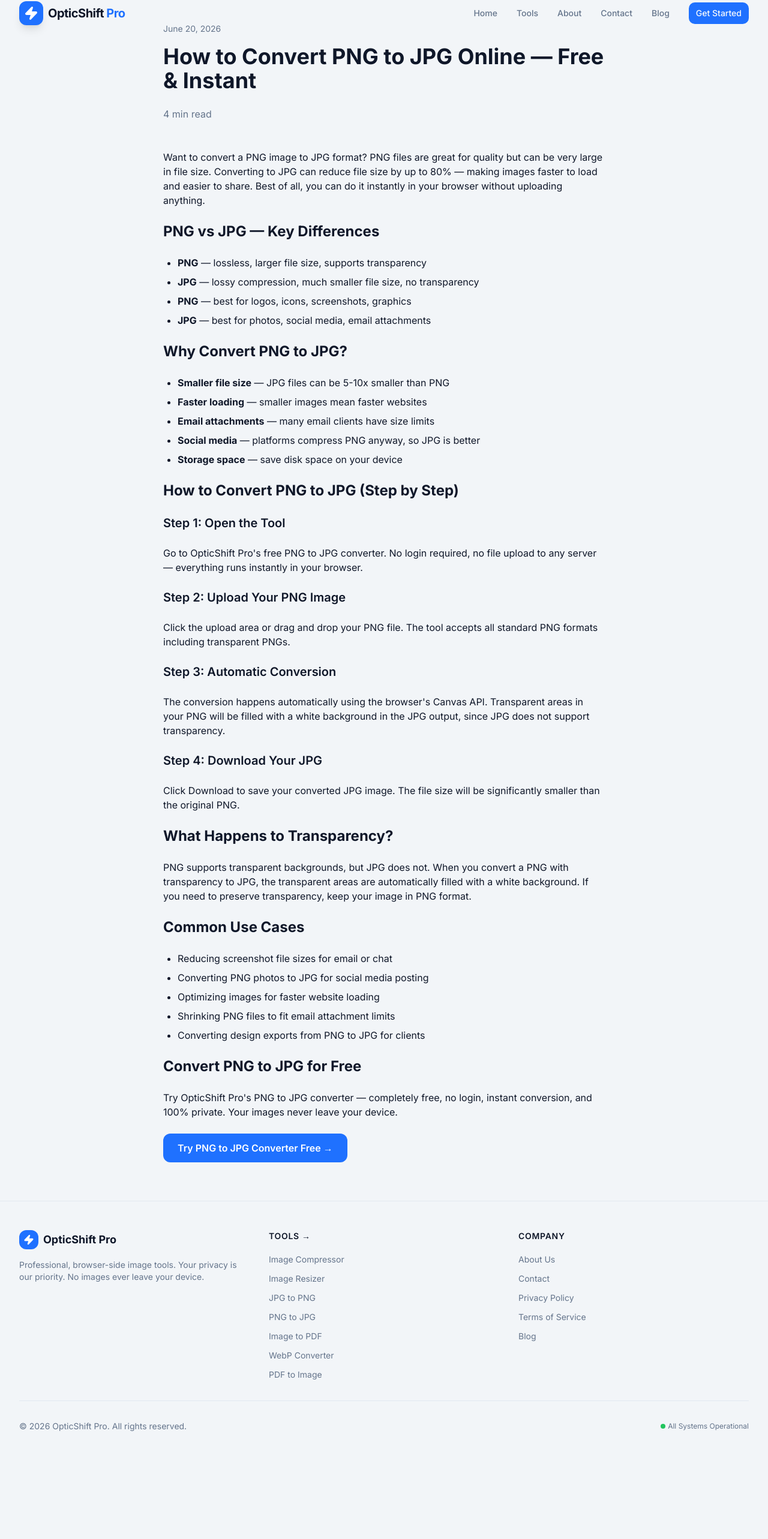
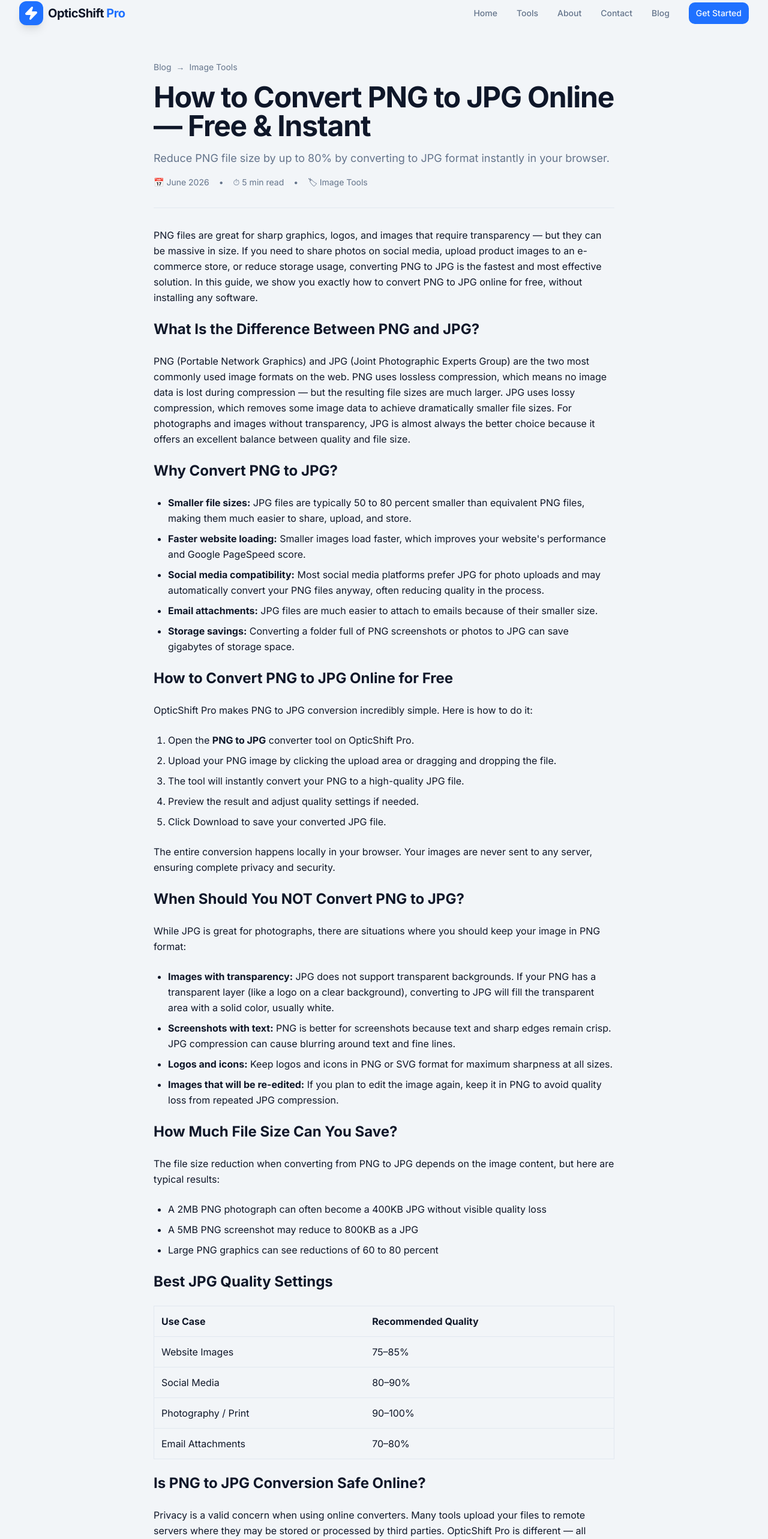
Before and after one commit to surajkumar122024-star/ok01, a Next.js app: page /blog/how-to-convert-png-to-jpg in a window 1280 px wide. Shown: the part 26-2592 px from the top of the page at 60% size. Before the commit the page ends 2462 px from the top, so only its background shows below. Built offline with nearby package versions, Linux system fonts and the light colour scheme.

Commit message:
Revise PNG to JPG conversion blog post
Updated the blog post on converting PNG to JPG with improved metadata, enhanced content, and better structure for readability.

```diff
--- a/src/app/blog/how-to-convert-png-to-jpg/page.tsx
+++ b/src/app/blog/how-to-convert-png-to-jpg/page.tsx
@@ -1,101 +1,204 @@
-export const metadata = {
-  title: 'How to Convert PNG to JPG Free Online',
-  description: 'Convert PNG images to JPG format instantly in your browser. Reduce file size with no quality loss — free and private.',
-};
-export default function BlogPost() {
+import { Metadata } from 'next'
+import Link from 'next/link'
+
+export const metadata: Metadata = {
+  title: 'How to Convert PNG to JPG Online — Free & Instant | OpticShift Pro',
+  description: 'Convert PNG images to JPG format online for free. Reduce file size by up to 80% instantly in your browser with zero uploads and full privacy.',
+  keywords: 'png to jpg, convert png to jpg, png to jpeg online, free png converter, png to jpg no upload',
+}
+
+export default function PngToJpgArticle() {
   return (
-    <main className="max-w-3xl mx-auto px-4 py-16">
-      <p className="text-sm text-muted-foreground mb-4">June 20, 2026</p>
-      <h1 className="text-4xl font-bold mb-6">
+    <article className="min-h-screen pt-32 pb-20 px-4">
+      <div className="max-w-3xl mx-auto space-y-8">
+
+        {/* Header */}
+        <div className="space-y-4">
+          <div className="flex items-center gap-2 text-sm text-muted-foreground">
+            <span>Blog</span>
+            <span>→</span>
+            <span>Image Tools</span>
+          </div>
+          <h1 className="text-4xl md:text-5xl font-bold tracking-tight leading-tight">
             How to Convert PNG to JPG Online — Free & Instant
           </h1>
-      <p className="text-muted-foreground mb-12">4 min read</p>
+          <p className="text-muted-foreground text-lg">
+            Reduce PNG file size by up to 80% by converting to JPG format instantly in your browser.
+          </p>
+          <div className="flex items-center gap-4 text-sm text-muted-foreground">
+            <span>📅 June 2026</span>
+            <span>•</span>
+            <span>⏱ 5 min read</span>
+            <span>•</span>
+            <span>🏷 Image Tools</span>
+          </div>
+        </div>
 
-      <div className="prose prose-lg max-w-none space-y-6 text-foreground">
+        <hr className="border-border" />
+
+        {/* Content */}
+        <div className="prose prose-neutral dark:prose-invert max-w-none space-y-6 text-base leading-relaxed">
 
           <p>
-          Want to convert a PNG image to JPG format? PNG files are great for
-          quality but can be very large in file size. Converting to JPG can
-          reduce file size by up to 80% — making images faster to load and
-          easier to share. Best of all, you can do it instantly in your browser
-          without uploading anything.
+            PNG files are great for sharp graphics, logos, and images that require transparency — but they can be massive in size. If you need to share photos on social media, upload product images to an e-commerce store, or reduce storage usage, converting PNG to JPG is the fastest and most effective solution. In this guide, we show you exactly how to convert PNG to JPG online for free, without installing any software.
           </p>
 
-        <h2 className="text-2xl font-bold mt-8">PNG vs JPG — Key Differences</h2>
-        <ul className="list-disc pl-6 space-y-2">
-          <li><strong>PNG</strong> — lossless, larger file size, supports transparency</li>
-          <li><strong>JPG</strong> — lossy compression, much smaller file size, no transparency</li>
-          <li><strong>PNG</strong> — best for logos, icons, screenshots, graphics</li>
-          <li><strong>JPG</strong> — best for photos, social media, email attachments</li>
-        </ul>
+          <h2 className="text-2xl font-bold mt-8">What Is the Difference Between PNG and JPG?</h2>
+          <p>
+            PNG (Portable Network Graphics) and JPG (Joint Photographic Experts Group) are the two most commonly used image formats on the web. PNG uses lossless compression, which means no image data is lost during compression — but the resulting file sizes are much larger. JPG uses lossy compression, which removes some image data to achieve dramatically smaller file sizes. For photographs and images without transparency, JPG is almost always the better choice because it offers an excellent balance between quality and file size.
+          </p>
 
           <h2 className="text-2xl font-bold mt-8">Why Convert PNG to JPG?</h2>
           <ul className="list-disc pl-6 space-y-2">
-          <li><strong>Smaller file size</strong> — JPG files can be 5-10x smaller than PNG</li>
-          <li><strong>Faster loading</strong> — smaller images mean faster websites</li>
-          <li><strong>Email attachments</strong> — many email clients have size limits</li>
-          <li><strong>Social media</strong> — platforms compress PNG anyway, so JPG is better</li>
-          <li><strong>Storage space</strong> — save disk space on your device</li>
+            <li><strong>Smaller file sizes:</strong> JPG files are typically 50 to 80 percent smaller than equivalent PNG files, making them much easier to share, upload, and store.</li>
+            <li><strong>Faster website loading:</strong> Smaller images load faster, which improves your website's performance and Google PageSpeed score.</li>
+            <li><strong>Social media compatibility:</strong> Most social media platforms prefer JPG for photo uploads and may automatically convert your PNG files anyway, often reducing quality in the process.</li>
+            <li><strong>Email attachments:</strong> JPG files are much easier to attach to emails because of their smaller size.</li>
+            <li><strong>Storage savings:</strong> Converting a folder full of PNG screenshots or photos to JPG can save gigabytes of storage space.</li>
           </ul>
 
-        <h2 className="text-2xl font-bold mt-8">How to Convert PNG to JPG (Step by Step)</h2>
-
-        <h3 className="text-xl font-semibold mt-6">Step 1: Open the Tool</h3>
+          <h2 className="text-2xl font-bold mt-8">How to Convert PNG to JPG Online for Free</h2>
           <p>
-          Go to OpticShift Pro's free PNG to JPG converter. No login required,
-          no file upload to any server — everything runs instantly in your browser.
+            OpticShift Pro makes PNG to JPG conversion incredibly simple. Here is how to do it:
+          </p>
+          <ol className="list-decimal pl-6 space-y-2">
+            <li>Open the <strong>PNG to JPG</strong> converter tool on OpticShift Pro.</li>
+            <li>Upload your PNG image by clicking the upload area or dragging and dropping the file.</li>
+            <li>The tool will instantly convert your PNG to a high-quality JPG file.</li>
+            <li>Preview the result and adjust quality settings if needed.</li>
+            <li>Click Download to save your converted JPG file.</li>
+          </ol>
+          <p>
+            The entire conversion happens locally in your browser. Your images are never sent to any server, ensuring complete privacy and security.
           </p>
 
-        <h3 className="text-xl font-semibold mt-6">Step 2: Upload Your PNG Image</h3>
+          <h2 className="text-2xl font-bold mt-8">When Should You NOT Convert PNG to JPG?</h2>
           <p>
-          Click the upload area or drag and drop your PNG file.
-          The tool accepts all standard PNG formats including transparent PNGs.
+            While JPG is great for photographs, there are situations where you should keep your image in PNG format:
+          </p>
+          <ul className="list-disc pl-6 space-y-2">
+            <li><strong>Images with transparency:</strong> JPG does not support transparent backgrounds. If your PNG has a transparent layer (like a logo on a clear background), converting to JPG will fill the transparent area with a solid color, usually white.</li>
+            <li><strong>Screenshots with text:</strong> PNG is better for screenshots because text and sharp edges remain crisp. JPG compression can cause blurring around text and fine lines.</li>
+            <li><strong>Logos and icons:</strong> Keep logos and icons in PNG or SVG format for maximum sharpness at all sizes.</li>
+            <li><strong>Images that will be re-edited:</strong> If you plan to edit the image again, keep it in PNG to avoid quality loss from repeated JPG compression.</li>
+          </ul>
+
+          <h2 className="text-2xl font-bold mt-8">How Much File Size Can You Save?</h2>
+          <p>
+            The file size reduction when converting from PNG to JPG depends on the image content, but here are typical results:
+          </p>
+          <ul className="list-disc pl-6 space-y-2">
+            <li>A 2MB PNG photograph can often become a 400KB JPG without visible quality loss</li>
+            <li>A 5MB PNG screenshot may reduce to 800KB as a JPG</li>
+            <li>Large PNG graphics can see reductions of 60 to 80 percent</li>
+          </ul>
+
+          <h2 className="text-2xl font-bold mt-8">Best JPG Quality Settings</h2>
+
+          <div className="overflow-x-auto">
+            <table className="w-full border border-border rounded-lg">
+              <thead>
+                <tr className="border-b">
+                  <th className="p-3 text-left">Use Case</th>
+                  <th className="p-3 text-left">Recommended Quality</th>
+                </tr>
+              </thead>
+              <tbody>
+                <tr className="border-b">
+                  <td className="p-3">Website Images</td>
+                  <td className="p-3">75–85%</td>
+                </tr>
+                <tr className="border-b">
+                  <td className="p-3">Social Media</td>
+                  <td className="p-3">80–90%</td>
+                </tr>
+                <tr className="border-b">
+                  <td className="p-3">Photography / Print</td>
+                  <td className="p-3">90–100%</td>
+                </tr>
+                <tr className="border-b">
+                  <td className="p-3">Email Attachments</td>
+                  <td className="p-3">70–80%</td>
+                </tr>
+              </tbody>
+            </table>
+          </div>
+
+          <h2 className="text-2xl font-bold mt-8">Is PNG to JPG Conversion Safe Online?</h2>
+          <p>
+            Privacy is a valid concern when using online converters. Many tools upload your files to remote servers where they may be stored or processed by third parties. OpticShift Pro is different — all conversion happens entirely inside your browser using JavaScript. Your images never leave your device, which means your personal and professional images remain 100% private.
           </p>
 
-        <h3 className="text-xl font-semibold mt-6">Step 3: Automatic Conversion</h3>
+          <h2 className="text-2xl font-bold mt-8">Common PNG to JPG Conversion Mistakes</h2>
+          <ul className="list-disc pl-6 space-y-2">
+            <li>Converting logos or icons with transparency — the transparent areas become solid white or black.</li>
+            <li>Setting quality too low — below 70% can cause visible artifacts, especially around edges.</li>
+            <li>Re-compressing an already compressed JPG — each compression cycle reduces quality.</li>
+            <li>Converting screenshots with text — JPG blurs sharp text edges.</li>
+            <li>Forgetting to keep the original PNG as a backup before converting.</li>
+          </ul>
+
+          <h2 className="text-2xl font-bold mt-8">Frequently Asked Questions</h2>
+
+          <h3 className="font-semibold mt-6">Does converting PNG to JPG reduce quality?</h3>
           <p>
-          The conversion happens automatically using the browser's Canvas API.
-          Transparent areas in your PNG will be filled with a white background
-          in the JPG output, since JPG does not support transparency.
+            JPG uses lossy compression so some data is removed, but at 80–90% quality settings the difference is invisible to the human eye for photographs.
           </p>
 
-        <h3 className="text-xl font-semibold mt-6">Step 4: Download Your JPG</h3>
+          <h3 className="font-semibold mt-6">Will transparency be preserved when converting to JPG?</h3>
           <p>
-          Click Download to save your converted JPG image. The file size will
-          be significantly smaller than the original PNG.
+            No. JPG does not support transparency. Transparent areas in your PNG will be filled with a solid background color (usually white) after conversion.
           </p>
 
-        <h2 className="text-2xl font-bold mt-8">What Happens to Transparency?</h2>
+          <h3 className="font-semibold mt-6">Can I convert multiple PNG files at once?</h3>
           <p>
-          PNG supports transparent backgrounds, but JPG does not. When you convert
-          a PNG with transparency to JPG, the transparent areas are automatically
-          filled with a white background. If you need to preserve transparency,
-          keep your image in PNG format.
+            OpticShift Pro currently supports single-file conversion. For batch conversion, you can process files one at a time — each conversion takes only a few seconds.
           </p>
 
-        <h2 className="text-2xl font-bold mt-8">Common Use Cases</h2>
-        <ul className="list-disc pl-6 space-y-2">
-          <li>Reducing screenshot file sizes for email or chat</li>
-          <li>Converting PNG photos to JPG for social media posting</li>
-          <li>Optimizing images for faster website loading</li>
-          <li>Shrinking PNG files to fit email attachment limits</li>
-          <li>Converting design exports from PNG to JPG for clients</li>
-        </ul>
-
-        <h2 className="text-2xl font-bold mt-8">Convert PNG to JPG for Free</h2>
+          <h3 className="font-semibold mt-6">Is the converter free to use?</h3>
           <p>
-          Try OpticShift Pro's PNG to JPG converter — completely free, no login,
-          instant conversion, and 100% private. Your images never leave your device.
+            Yes, the PNG to JPG converter on OpticShift Pro is completely free with no file size limits and no account required.
           </p>
 
+          {/* About the Author */}
+          <div className="mt-10 p-6 border rounded-xl">
+            <h2 className="text-2xl font-bold mb-3">About the Author</h2>
+            <p>
+              <strong>OpticShift Pro Editorial Team</strong> creates practical guides on image
+              optimization, PDF tools, and file conversion to help users work faster while
+              protecting their privacy.
+            </p>
+          </div>
 
-         <a href="/tools/png-to-jpg"
-          className="inline-block mt-4 px-6 py-3 bg-primary text-white rounded-lg font-semibold hover:opacity-90 transition"
+          {/* Related Guides */}
+          <div className="mt-10">
+            <h2 className="text-2xl font-bold mb-4">Related Guides</h2>
+            <ul className="list-disc pl-6 space-y-2">
+              <li>
+                <Link href="/blog/how-to-convert-jpg-to-png">JPG to PNG Conversion Guide</Link>
+              </li>
+              <li>
+                <Link href="/blog/jpg-vs-png-vs-webp">JPG vs PNG vs WebP — Which Format to Use?</Link>
+              </li>
+              <li>
+                <Link href="/blog/how-to-compress-images">How to Compress Images Without Losing Quality</Link>
+              </li>
+            </ul>
+          </div>
+
+          {/* CTA */}
+          <div className="mt-10 p-6 bg-primary/10 rounded-2xl text-center space-y-3">
+            <p className="font-bold text-lg">Ready to convert your PNG files?</p>
+            <Link
+              href="/tools/png-to-jpg"
+              className="inline-block px-6 py-3 bg-primary text-primary-foreground rounded-xl font-semibold hover:opacity-90 transition"
             >
-          Try PNG to JPG Converter Free &rarr;
-        </a>
+              Try PNG to JPG Converter Free →
+            </Link>
+          </div>
 
         </div>
-    </main>
-  );
+      </div>
+    </article>
+  )
 }
```
Lines whose indentation alone changed are shown as unchanged.
